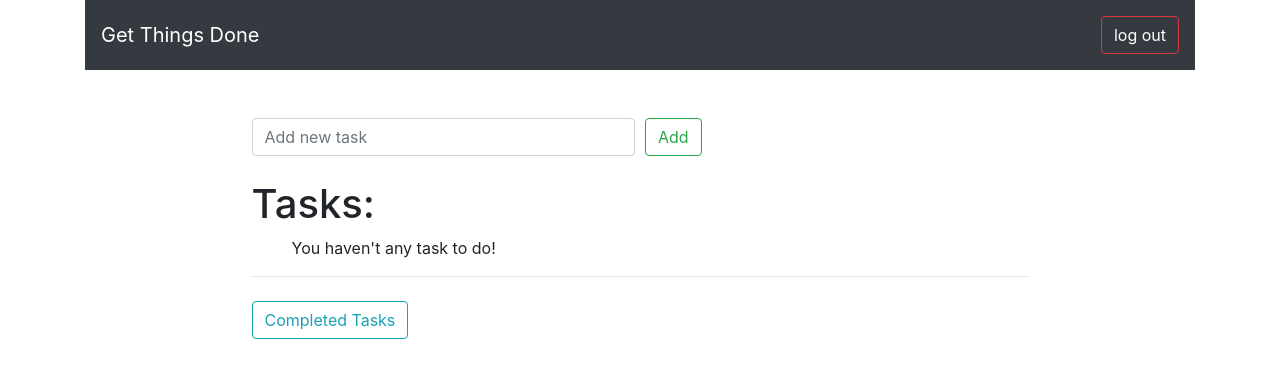
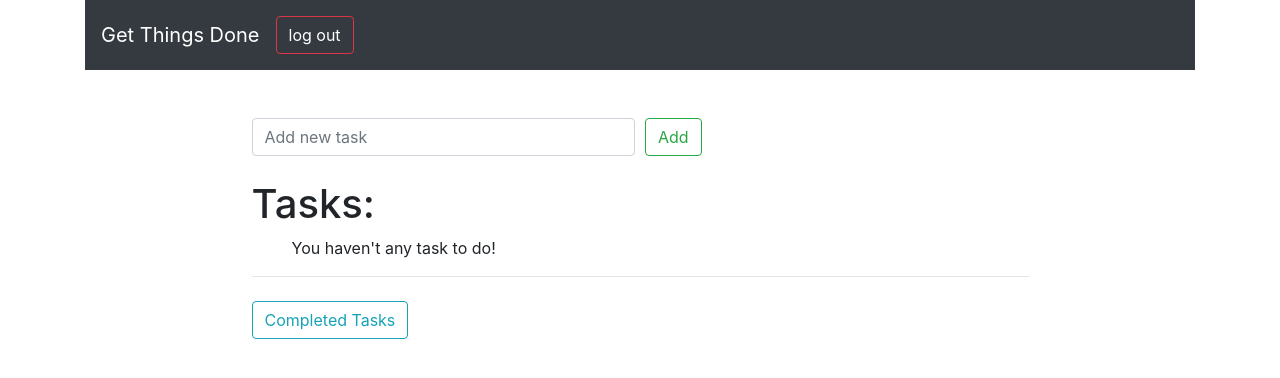
Before and after one commit to MotazBellah/ToDo, a Flask app: page /tasks in a window 1280 px wide. Shown: the top 378 px of the page. Run offline with Flask 2, Linux system fonts and the light colour scheme; a user stored in the database is signed in; data that the repository does not hold is empty; some libraries are stand-ins or nearby versions.

Commit message:
style task

```diff
--- a/templates/task.html
+++ b/templates/task.html
@@ -26,17 +26,11 @@
 
 <nav class="navbar navbar-expand-lg navbar-dark bg-dark">
   <a class="navbar-brand" href="#">Get Things Done</a>
-  <button class="navbar-toggler" type="button" data-toggle="collapse" data-target="#navbarText" aria-controls="navbarText" aria-expanded="false" aria-label="Toggle navigation">
-    <span class="navbar-toggler-icon"></span>
-  </button>
-  <div class="collapse navbar-collapse" id="navbarText">
-    <ul class="navbar-nav mr-auto">
 
-    </ul>
-    <span class="navbar-text">
+    <span class="navbar-text float-right">
         <a class="btn btn-outline-danger" href="{{ url_for('logout') }}">log out</a>
     </span>
-  </div>
+
 </nav>
 
 <div id="task" class="mx-auto mt-5">
```
